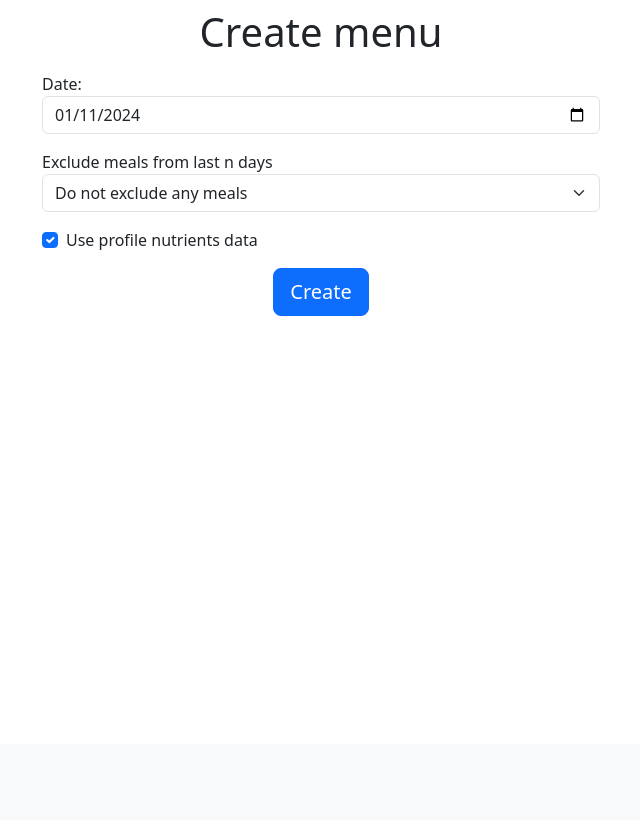
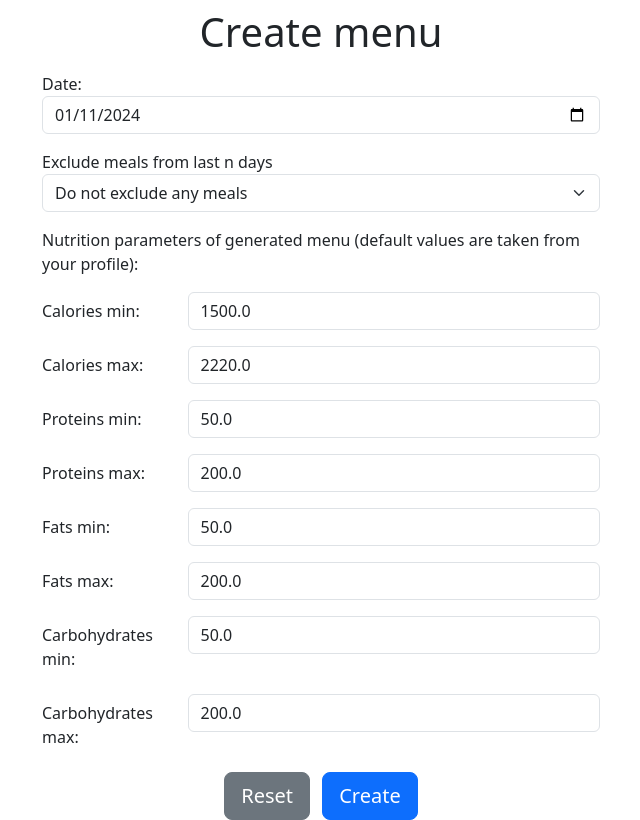
Before and after one commit to kirilsbondars/diet-app, a Flask app: page /create-menu in a window 1280 px wide. Shown: the part 56-876 px from the top of the page, without its empty margins (319-959 px from the left). Before the commit the page ends 372 px from the top, so only its background shows below. Run offline with Flask 3, Linux system fonts and the light colour scheme; a user stored in the database is signed in; some libraries are stand-ins or nearby versions.

Commit message:
checkbox removed

```diff
--- a/src/controllers/menu.py
+++ b/src/controllers/menu.py
@@ -21,26 +21,14 @@ def create_menu_view():
         date = datetime.strptime(request.form['date'], '%Y-%m-%d').date()
         n_days_ago = int(request.form['n_days_ago'])
 
-        # uses profile nutrients data if checked
-        use_profile_nutrients = bool(request.form.get('use_profile_nutrients'))
-        if use_profile_nutrients:
-            min_calories = user.min_calories
-            max_calories = user.max_calories
-            min_fats = user.min_fats
-            max_fats = user.max_fats
-            min_proteins = user.min_proteins
-            max_proteins = user.max_proteins
-            min_carbohydrates = user.min_carbohydrates
-            max_carbohydrates = user.max_carbohydrates
-        else:
-            min_calories = float(request.form['min_calories'])
-            max_calories = float(request.form['max_calories'])
-            min_fats = float(request.form['min_fats'])
-            max_fats = float(request.form['max_fats'])
-            min_proteins = float(request.form['min_proteins'])
-            max_proteins = float(request.form['max_proteins'])
-            min_carbohydrates = float(request.form['min_carbohydrates'])
-            max_carbohydrates = float(request.form['max_carbohydrates'])
+        min_calories = float(request.form['min_calories'])
+        max_calories = float(request.form['max_calories'])
+        min_fats = float(request.form['min_fats'])
+        max_fats = float(request.form['max_fats'])
+        min_proteins = float(request.form['min_proteins'])
+        max_proteins = float(request.form['max_proteins'])
+        min_carbohydrates = float(request.form['min_carbohydrates'])
+        max_carbohydrates = float(request.form['max_carbohydrates'])
 
         # gets meal ids from last n days
         exclude_meal_ids = get_last_n_days_meal_ids(user.id, date, n_days_ago)
--- a/src/templates/menu/create-menu.html
+++ b/src/templates/menu/create-menu.html
@@ -25,14 +25,11 @@
                     </select>
                 </div>
 
-                <div class="form-check mb-3">
-                    <input class="form-check-input" type="checkbox" id="use_profile_nutrients" checked>
-                    <label class="form-check-label" for="use_profile_nutrients">
-                        Use profile nutrients data
-                    </label>
+                <div class="mb-3">
+                    Nutrition parameters of generated menu (default values are taken from your profile):
                 </div>
 
-                <div id="nutrient_fields" style="display: none">
+                <div id="nutrient_fields">
                     <div class="row mb-3">
                         <label for="min_calories" class="col-3 col-form-label">Calories min:</label>
                         <div class="col-9">
@@ -100,6 +97,7 @@
                 {% endif %}
 
                 <div class="text-center">
+                    <button type="reset" class="btn btn-secondary btn-lg me-2">Reset</button>
                     <button type="submit" class="btn btn-primary btn-lg">Create</button>
                 </div>
             </form>
```
